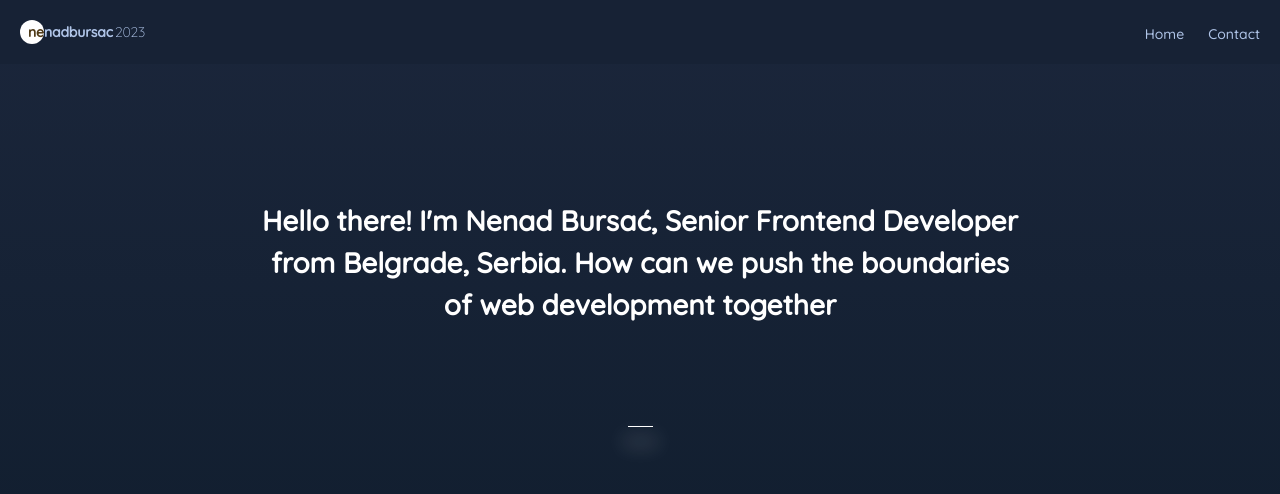
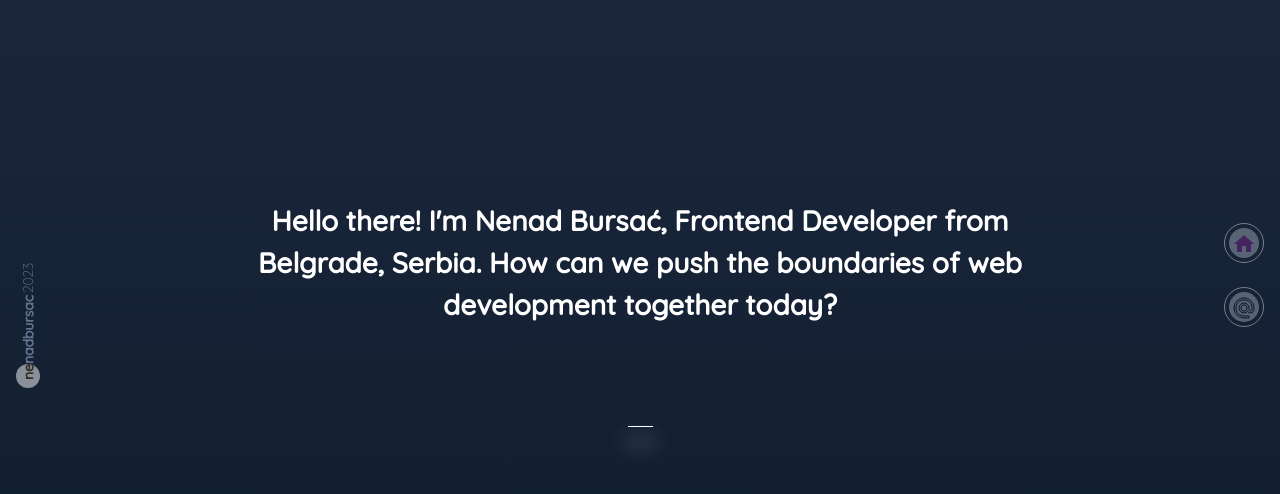
Before and after one commit to nbursa/next-portal, a Next.js app: page /home/Page in a window 1280 px wide. Shown: the top 494 px of the page. Built offline with nearby package versions, Linux system fonts and the light colour scheme; no server answers.

Commit message:
nav update

```diff
--- /dev/null
+++ b/src/components/common/NavButton.tsx
@@ -0,0 +1,54 @@
+import Link from "next/link";
+import {AlternateEmailOutlined, HomeSharp} from "@mui/icons-material";
+
+interface NavButtonProps {
+  label: string;
+  href: string;
+}
+
+const NavButton: React.FC<NavButtonProps> = ({href, label, ...props}) => {
+  const icon = (label: string) => {
+    if (label === "Contact") {
+      return (
+        // <svg xmlns="http://www.w3.org/2000/svg" viewBox="0 0 24 24" fill="none" stroke="#000000" strokeWidth="2"
+        //      strokeLinecap="round" strokeLinejoin="round" className="w-6 h-6">
+        //   <path
+        //     d="M21 10.59l-4.17-4.17a2 2 0 0 0-2.83 0L3 16.59a2 2 0 0 0 0 2.83l4.17 4.17a2 2 0 0 0 2.83 0L21 10.59a2 2 0 0 0 0-2.83z"></path>
+        //   <line x1="3" y1="21" x2="3.01" y2="21"></line>
+        // </svg>
+
+        <AlternateEmailOutlined stroke="#000000" fill="#000000" width="24" height="24"/>
+      );
+    } else if (label === "Home") {
+      return (
+        <HomeSharp color="secondary" width="24" height="24"/>
+        // <svg xmlns="http://www.w3.org/2000/svg" width="24" height="24" viewBox="0 0 24 24" fill="none" stroke="#00008B" stroke-width="2" stroke-linecap="round" stroke-linejoin="round">
+        //     <path d="M3 9l9-7 9 7v11a2 2 0 0 1-2 2h-14a2 2 0 0 1-2-2z"></path>
+        //     <polyline points="9 22 9 12 15 12 15 22"></polyline>
+        // </svg>
+
+
+      );
+    }
+    return null;
+  };
+
+  return (
+    <Link {...props} href={href}
+          className="flex items-center justify-center border border-gray-light w-10 h-10 rounded-full p-1 group hover:w-full transition-width duration-500 ease-in-out overflow-hidden">
+      <div
+        className="flex items-center justify-center w-full h-full rounded-full bg-gray-light opacity-70 group-hover:opacity-100 transition-opacity duration-300 ease-in-out p-2"
+      >
+        <span className="group-hover:hidden">
+            {icon(label)}
+        </span>
+        <span
+          className="hidden text-sm font-bold text-transparent text-gray-dark group-hover:inline-block group-hover:text-gray-dark">
+            {label}
+        </span>
+      </div>
+    </Link>
+  );
+};
+
+export default NavButton;
--- /dev/null
+++ b/src/components/common/index.ts
@@ -0,0 +1,3 @@
+import NavButton from "@/components/common/NavButton";
+
+export {NavButton};
--- a/src/components/navigation/Navigation.tsx
+++ b/src/components/navigation/Navigation.tsx
@@ -2,19 +2,24 @@ import React, {useState} from 'react';
 import {NavLinks} from "./components";
 import {links} from "./links";
 import Link from "next/link";
+import NavButton from "../common/NavButton";
+import {useRouter} from "next/router";
 
 const Navigation: React.FC = () => {
     const [isNavOpen, setIsNavOpen] = useState(false);
 
     const currentYear = new Date().getFullYear();
 
+    const {asPath} = useRouter();
+
     const toggleNav = () => {
         setIsNavOpen(!isNavOpen);
     };
 
     return (
+        <>
             <nav
-            className="z-40 h-[64px] fixed top-0 left-0 w-full bg-[#172235]/75 backdrop-blur-sm px-5 py-3 flex justify-between items-center">
+                className="z-40 h-[64px] fixed top-0 left-0 w-full bg-[#172235]/75 backdrop-blur-sm sm:bg-transparent px-5 flex justify-between items-center sm:hidden">
                 <Link href="/" className="z-40 text-4xl font-bold flex items-center justify-center">
                     <svg xmlns="http://www.w3.org/2000/svg" width="24" height="24">
                         <circle cx="12" cy="12" r="12" fill="#ffffff"/>
@@ -45,12 +50,27 @@ const Navigation: React.FC = () => {
                                   toggleFn={setIsNavOpen}/>
                     </div>
                 </div>
+                {/*<div*/}
+                {/*    className="hidden sm:block"*/}
+                {/*>*/}
+                {/*    <NavLinks links={links} toggleFn={setIsNavOpen}/>*/}
+                {/*</div>*/}
+            </nav>
+            <Link href="/"
+                  className="hidden absolute top-1/2 left-4 z-40 text-4xl font-bold sm:flex items-center justify-center -translate-y-1/2 -rotate-90 origin-top-left opacity-50 hover:opacity-100">
+                <svg xmlns="http://www.w3.org/2000/svg" width="24" height="24">
+                    <circle cx="12" cy="12" r="12" fill="#ffffff"/>
+                </svg>
+                <span className="text-xs font-bold -ml-4 mix-blend-difference">nenadbursac</span>
+                <span className="text-thin text-xs ml-0.5 mix-blend-difference">{currentYear}</span>
+            </Link>
             <div
-                className="hidden sm:block"
-            >
-                <NavLinks links={links} toggleFn={setIsNavOpen}/>
+                className="hidden sm:flex absolute top-1/3 right-0 px-4 pt-4 flex-col items-end justify-center gap-6 -translate-y-1/2 opacity-50 hover:opacity-100">
+                {links.map(link => (
+                    link.href !== asPath && <NavButton href={link.href} label={link.label} key={link.label}/>
+                ))}
             </div>
-        </nav>
+        </>
     );
 }
 
--- /dev/null
+++ b/src/pages/api/conversations.ts
@@ -0,0 +1,25 @@
+import {NextApiRequest, NextApiResponse} from 'next';
+import Database from 'better-sqlite3';
+
+export default function handler(req: NextApiRequest, res: NextApiResponse) {
+    const db = new Database('./conversations.db');
+
+    db.exec(`
+        CREATE TABLE IF NOT EXISTS conversations (
+            id INTEGER PRIMARY KEY AUTOINCREMENT,
+            user TEXT NOT NULL,
+            ai TEXT NOT NULL
+        );
+    `);
+
+    if (req.method === 'POST') {
+        const stmt = db.prepare('INSERT INTO conversations (user, ai) VALUES (?, ?)');
+        const result = stmt.run(req.body.user, req.body.ai);
+        res.json(result);
+    }
+
+    if (req.method === 'GET') {
+        const conversations = db.prepare('SELECT * FROM conversations').all();
+        res.json(conversations);
+    }
+}
--- a/src/pages/home/Page.tsx
+++ b/src/pages/home/Page.tsx
@@ -1,6 +1,7 @@
 import Layout from "@/layouts";
 import ChatForm from "@/components/chat-form";
 import React, {MutableRefObject, useEffect, useLayoutEffect, useRef, useState} from "react";
+import NavButton from "@/components/common/NavButton";
 
 export interface ConversationItem {
   user?: string;
@@ -8,7 +9,10 @@ export interface ConversationItem {
 }
 
 const HomePage = () => {
-  const [conversation, setConversation] = useState<ConversationItem[]>([{ai: "Hello there! I'm Nenad Bursać, Senior Frontend Developer from Belgrade, Serbia. How can we push the boundaries of web development together today? :)"}]);
+  const [conversation, setConversation] = useState<ConversationItem[]>([{
+    user: "",
+    ai: "Hello there! I'm Nenad Bursać, Frontend Developer from Belgrade, Serbia. How can we push the boundaries of web development together today? :)"
+  }]);
   const containerRef = useRef<HTMLDivElement>(null);
   const typingTextRef = useRef<HTMLDivElement>(null) as MutableRefObject<HTMLDivElement>;
   const [typingTextHeight, setTypingTextHeight] = useState<number>(0);
@@ -16,11 +20,50 @@ const HomePage = () => {
   const [displayText, setDisplayText] = useState("");
   const [currentIndex, setCurrentIndex] = useState(0);
 
-  useEffect(() => {
-    if (containerRef.current) {
-      setTypingTextHeight(containerRef.current.offsetHeight);
+  const saveConversation = async () => {
+    try {
+      const res = await fetch('/api/conversations', {
+        method: 'POST',
+        headers: {
+          'Content-Type': 'application/json'
+        },
+        body: JSON.stringify(conversation)
+      });
+
+      if (res.ok) {
+        alert('Conversation saved successfully');
+      } else {
+        console.error('Failed to save conversation', await res.text());
+      }
+    } catch (err) {
+      console.error('Failed to save conversation', err);
     }
-  }, [conversation, containerRef.current?.offsetHeight]);
+  };
+
+  // useEffect(() => {
+  //   const loadConversations = async () => {
+  //     try {
+  //       const res = await fetch('/api/conversations');
+  //       if (!res.ok) {
+  //         throw new Error(await res.text());
+  //       }
+  //       const data = await res.json();
+  //       setConversation(data);
+  //     } catch (err) {
+  //       console.error('Failed to load conversation', err);
+  //     }
+  //   };
+  //
+  //   loadConversations().then(r => {
+  //     console.log("conversations loaded: ", conversation);
+  //   });
+  // }, [conversation]);
+
+  // useEffect(() => {
+  //   if (containerRef.current) {
+  //     setTypingTextHeight(containerRef.current.offsetHeight);
+  //   }
+  // }, [conversation, containerRef.current?.offsetHeight]);
 
   useEffect(() => {
     const container = containerRef.current;
@@ -57,6 +100,24 @@ const HomePage = () => {
     return () => container.removeEventListener("scroll", handleScroll);
   }, [autoScroll, conversation]);
 
+  useEffect(() => {
+    const text = conversation[conversation.length - 1]?.ai;
+    if (currentIndex < text?.length) {
+      const timeoutId = setTimeout(() => {
+        setDisplayText(text.slice(0, currentIndex + 1));
+        setCurrentIndex(currentIndex + 1);
+        if (autoScroll && containerRef.current) {
+          containerRef.current.scrollTop = containerRef.current.scrollHeight;
+        }
+      }, 40);
+      return () => clearTimeout(timeoutId);
+    }
+  }, [conversation, currentIndex, autoScroll]);
+
+  useEffect(() => {
+    const saveTimer = setTimeout(saveConversation, 1 * 60 * 1000);
+    return () => clearTimeout(saveTimer);
+  }, [conversation, saveConversation]);
 
   const renderTypingText = (text: string, index: number) => {
     if (index >= text.length) return <div ref={typingTextRef}>{text}</div>;
@@ -69,20 +130,6 @@ const HomePage = () => {
       </div>
     );
   };
-
-  useEffect(() => {
-    const text = conversation[conversation.length - 1].ai;
-    if (currentIndex < text.length) {
-      const timeoutId = setTimeout(() => {
-        setDisplayText(text.slice(0, currentIndex + 1));
-        setCurrentIndex(currentIndex + 1);
-        if (autoScroll && containerRef.current) {
-          containerRef.current.scrollTop = containerRef.current.scrollHeight;
-        }
-      }, 40);
-      return () => clearTimeout(timeoutId);
-    }
-  }, [conversation, currentIndex, autoScroll]);
 
   return (
     <Layout title="Homepage" classNames="flex flex-col items-center justify-center">
```
Also changed, not shown: global.d.ts (+5 -3 lines), initializeDatabase.js (added, +24 -0 lines), package.json (+11 -1 lines), src/components/chat-form/ChatForm.tsx (+2 -25 lines), .cpanel.yml (added), 1 other file (tests, documents, lock files or other folders). Lines whose indentation alone changed are shown as unchanged.
